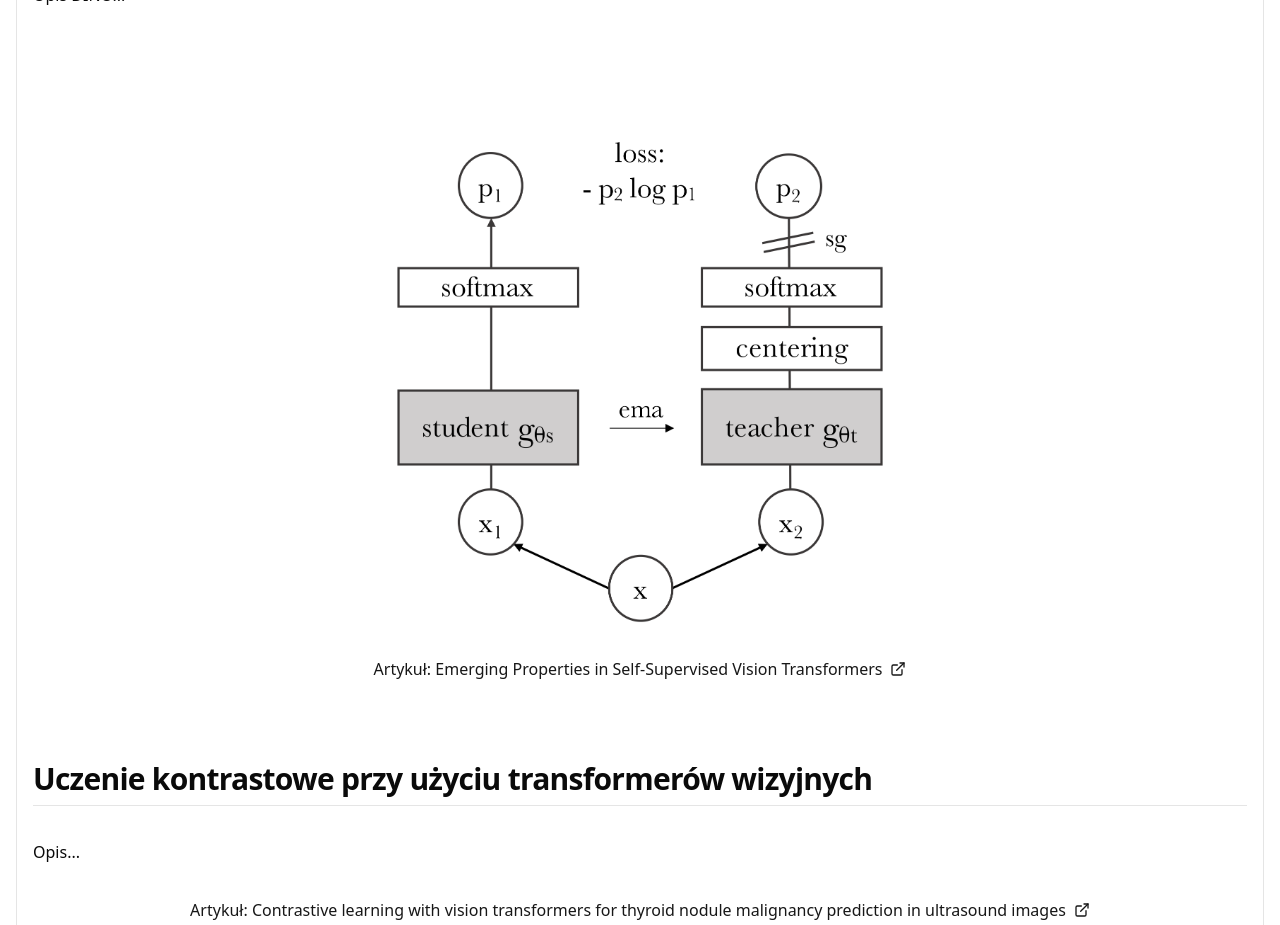
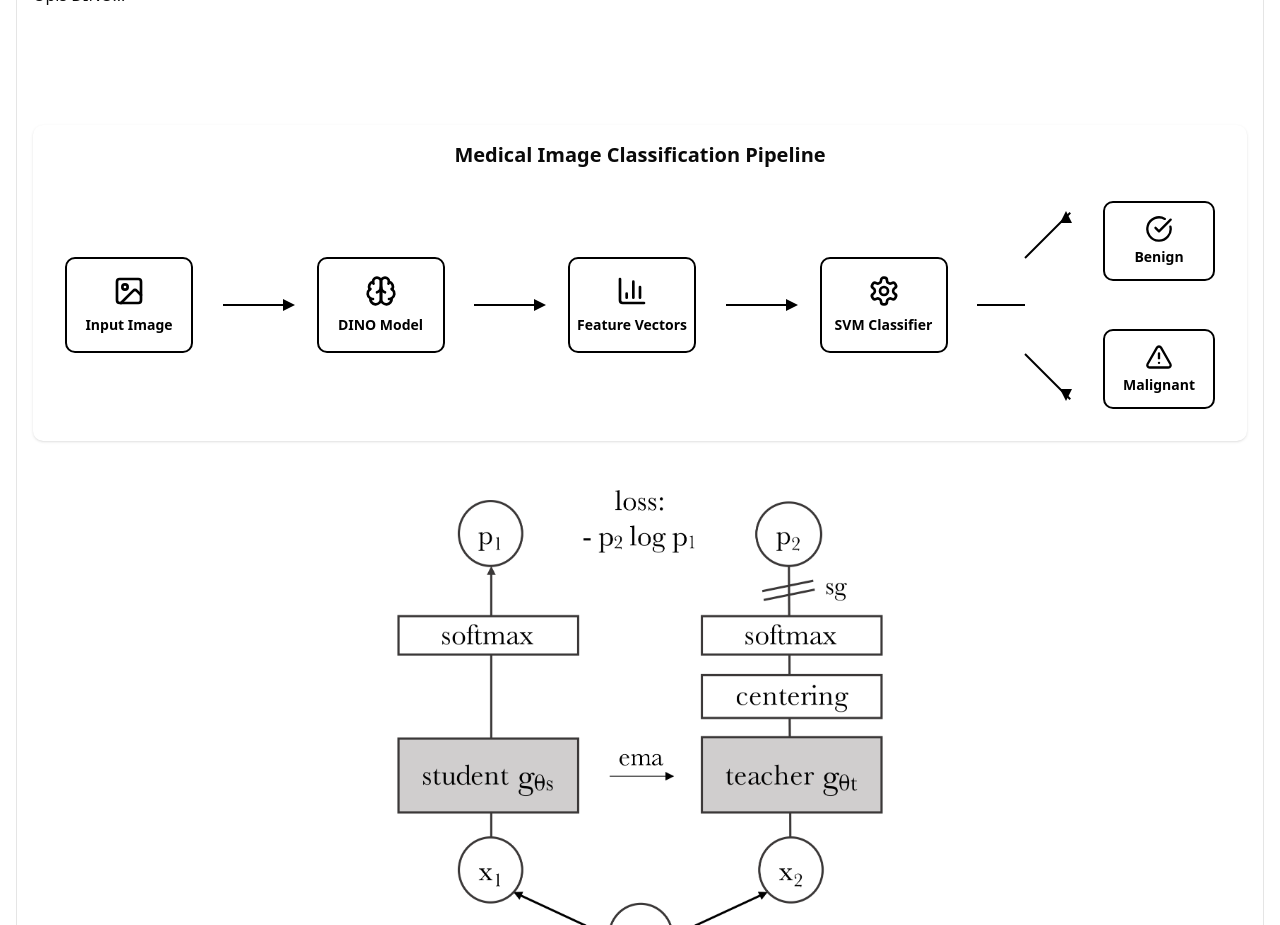
Before and after one commit to thyroid-pwr/thyroid-pwr, a React (Vite) app: page /architecture in a window 1280 px wide. Shown: the part 2200-3125 px from the top of the page. Built offline with nearby package versions, Linux system fonts and the light colour scheme.

Commit message:
dino initial chart

```diff
--- /dev/null
+++ b/src/components/DinoFlowchart.tsx
@@ -0,0 +1,110 @@
+import {
+  Image,
+  Brain,
+  BarChart3,
+  Settings,
+  CheckCircle,
+  AlertTriangle,
+} from "lucide-react";
+
+export function DinoFlowchart() {
+  return (
+    <div className="w-full p-8 flex items-center justify-center">
+      <div className="max-w-6xl w-full">
+        <div className="flex items-center justify-between">
+          {/* Input Image */}
+          <div className="flex flex-col items-center">
+            <div className="w-32 h-24 border-2 border-black rounded-lg flex flex-col items-center justify-center bg-white hover:bg-gray-50 transition-colors">
+              <Image size={32} className="text-black mb-2" />
+              <span className="text-sm font-semibold text-black">
+                Input Image
+              </span>
+            </div>
+          </div>
+
+          {/* Arrow 1 */}
+          <div className="h-[2px] w-16 bg-black relative">
+            <div className="absolute -right-2 -top-[5px] w-0 h-0 border-t-[6px] border-t-transparent border-l-[12px] border-l-black border-b-[6px] border-b-transparent" />
+          </div>
+
+          {/* DINO Model */}
+          <div className="flex flex-col items-center">
+            <div className="w-32 h-24 border-2 border-black rounded-lg flex flex-col items-center justify-center bg-white hover:bg-gray-50 transition-colors">
+              <Brain size={32} className="text-black mb-2" />
+              <span className="text-sm font-semibold text-black">
+                DINO Model
+              </span>
+            </div>
+          </div>
+
+          {/* Arrow 2 */}
+          <div className="h-[2px] w-16 bg-black relative">
+            <div className="absolute -right-2 -top-[5px] w-0 h-0 border-t-[6px] border-t-transparent border-l-[12px] border-l-black border-b-[6px] border-b-transparent" />
+          </div>
+
+          {/* Feature Vectors */}
+          <div className="flex flex-col items-center">
+            <div className="w-32 h-24 border-2 border-black rounded-lg flex flex-col items-center justify-center bg-white hover:bg-gray-50 transition-colors">
+              <BarChart3 size={32} className="text-black mb-2" />
+              <span className="text-sm font-semibold text-black">
+                Feature Vectors
+              </span>
+            </div>
+          </div>
+
+          {/* Arrow 3 */}
+          <div className="h-[2px] w-16 bg-black relative">
+            <div className="absolute -right-2 -top-[5px] w-0 h-0 border-t-[6px] border-t-transparent border-l-[12px] border-l-black border-b-[6px] border-b-transparent" />
+          </div>
+
+          {/* SVM Classifier */}
+          <div className="flex flex-col items-center">
+            <div className="w-32 h-24 border-2 border-black rounded-lg flex flex-col items-center justify-center bg-white hover:bg-gray-50 transition-colors">
+              <Settings size={32} className="text-black mb-2" />
+              <span className="text-sm font-semibold text-black">
+                SVM Classifier
+              </span>
+            </div>
+          </div>
+
+          {/* Split Arrow */}
+          <div className="relative w-24 flex items-center justify-center">
+            {/* Main horizontal line */}
+            <div className="h-[2px] w-12 bg-black absolute left-0"></div>
+
+            {/* Upper diagonal line */}
+            <div className="absolute left-12 -top-12 w-16 h-[2px] bg-black transform rotate-[-45deg] origin-left">
+              <div className="absolute right-0 -top-[5px] w-0 h-0 border-t-[6px] border-t-transparent border-l-[12px] border-l-black border-b-[6px] border-b-transparent transform rotate-[-45deg]" />
+            </div>
+
+            {/* Lower diagonal line */}
+            <div className="absolute left-12 top-12 w-16 h-[2px] bg-black transform rotate-[45deg] origin-left">
+              <div className="absolute right-0 -top-[5px] w-0 h-0 border-t-[6px] border-t-transparent border-l-[12px] border-l-black border-b-[6px] border-b-transparent transform rotate-[45deg]" />
+            </div>
+          </div>
+
+          {/* Results */}
+          <div className="flex flex-col gap-12">
+            {/* Benign */}
+            <div className="flex flex-col items-center">
+              <div className="w-28 h-20 border-2 border-black rounded-lg flex flex-col items-center justify-center bg-white hover:bg-gray-50 transition-colors">
+                <CheckCircle size={28} className="text-black mb-1" />
+                <span className="text-sm font-semibold text-black">Benign</span>
+              </div>
+            </div>
+
+            {/* Malignant */}
+            <div className="flex flex-col items-center">
+              <div className="w-28 h-20 border-2 border-black rounded-lg flex flex-col items-center justify-center bg-white hover:bg-gray-50 transition-colors">
+                <AlertTriangle size={28} className="text-black mb-1" />
+                <span className="text-sm font-semibold text-black">
+                  Malignant
+                </span>
+              </div>
+            </div>
+          </div>
+        </div>
+      </div>
+    </div>
+  );
+}
--- a/src/pages/Page3/DinoSection.tsx
+++ b/src/pages/Page3/DinoSection.tsx
@@ -1,5 +1,6 @@
 import dinoArchitecture from "@/assets/dino-architecture.png";
 import { ExternalLink } from "lucide-react";
+import { DinoFlowchart } from "@/components/DinoFlowchart";
 
 export function DinoSection() {
   return (
@@ -14,6 +15,16 @@ export function DinoSection() {
         <br />
         <br />
       </p>
+
+      {/* Pipeline Flowchart */}
+      <div className="w-full bg-white rounded-lg shadow-sm">
+        <h3 className="text-xl font-semibold text-center pt-4">
+          Medical Image Classification Pipeline
+        </h3>
+        <DinoFlowchart />
+      </div>
+
+      {/* DINO Architecture Image */}
       <div className="flex justify-center items-center w-full">
         <img
           src={dinoArchitecture}
@@ -21,6 +32,7 @@ export function DinoSection() {
           className="max-w-[800px] max-h-[500px] w-auto h-auto object-contain"
         />
       </div>
+
       <div className="mt-4 flex justify-center">
         <a
           href="https://arxiv.org/abs/2104.14294"
```
Also changed, not shown: src/assets/mask_initial.png.
